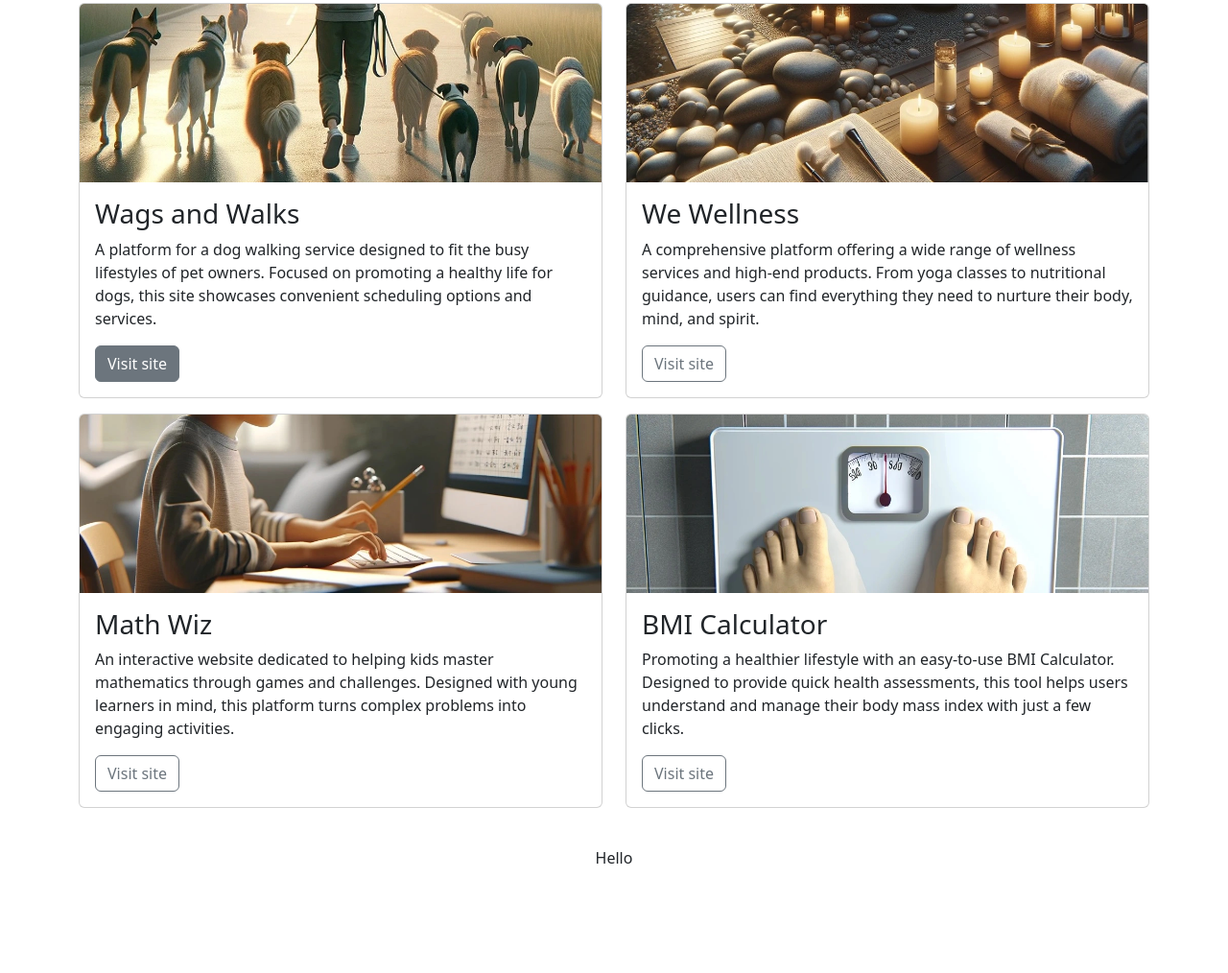
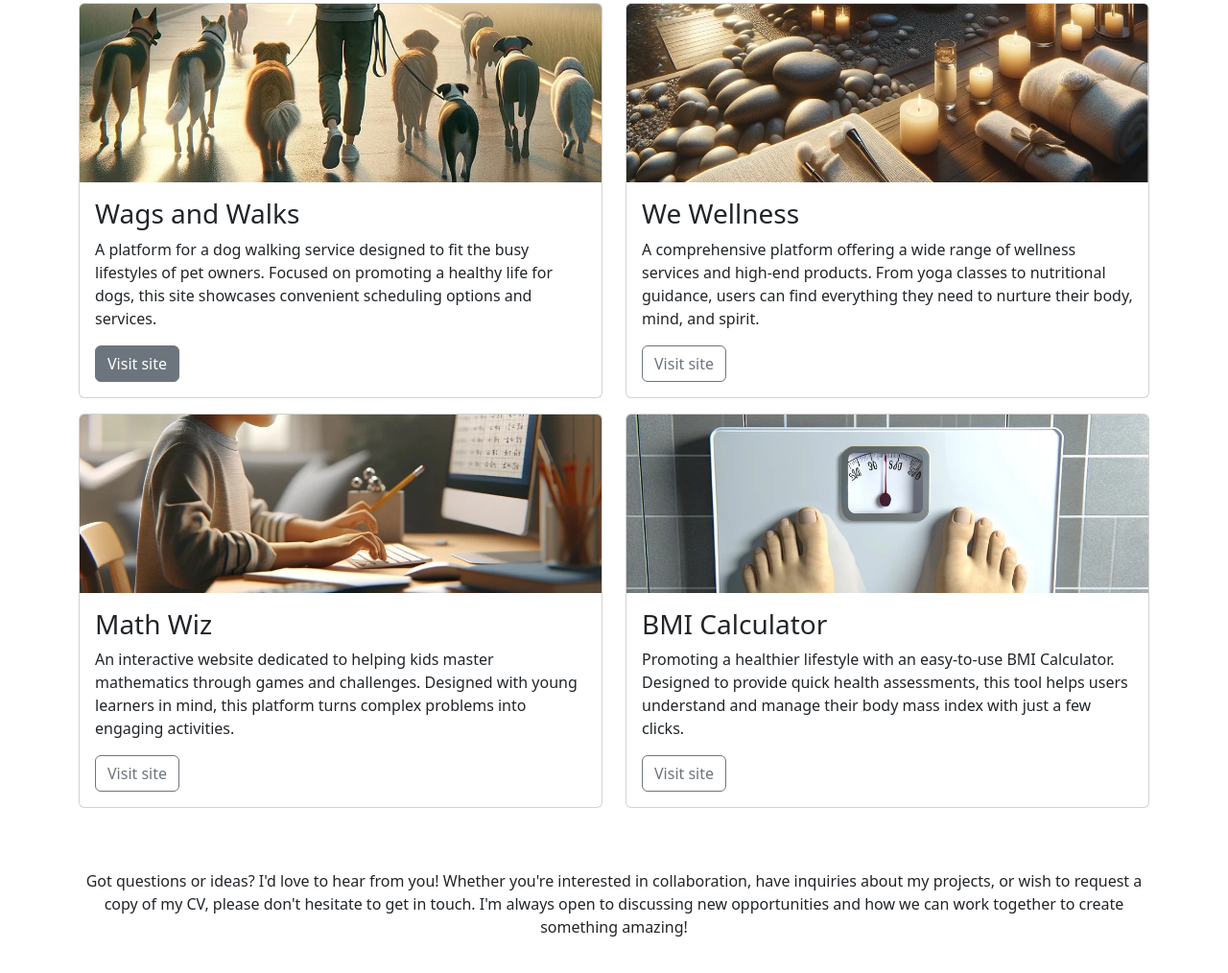
Before and after one commit to NickPortfolioProjects/bootstrap-projects, a plain HTML site: page Bootstrap - Lessons/mei-wong-portfolio-project/index.html in a window 1280 px wide. Shown: the part 993-2007 px from the top of the page at 96% size. Before the commit the page ends 1939 px from the top, so only its background shows below. Drawn offline with nearby package versions, Linux system fonts and the light colour scheme.

Commit message:
</div>             <div class="col-12 col-md-10 col-lg-8">               <!-- Add your form here -->             </div>
Line 189 was added to the footer.

```diff
--- a/Bootstrap - Lessons/mei-wong-portfolio-project/index.html
+++ b/Bootstrap - Lessons/mei-wong-portfolio-project/index.html
@@ -178,9 +178,16 @@
 
     <!-- Contact Footer -->
      <footer id="contact" class="container">
-        <div class="row">
+        <div class="row justify-content-center">
             <div class="col-12 text-center my-4">
-                <p>Hello</p>
+                <p class="mt-4">Got questions or ideas? I'd love to hear from you! Whether you're
+                    interested in collaboration, have inquiries about my projects, or
+                    wish to request a copy of my CV, please don't hesitate to get in
+                    touch. I'm always open to discussing new opportunities and how we
+                    can work together to create something amazing!</p>
+            </div>
+            <div class="col-12 col-md-10 col-lg-8">
+              <!-- Add your form here -->
             </div>
         </div>
      </footer>
```
